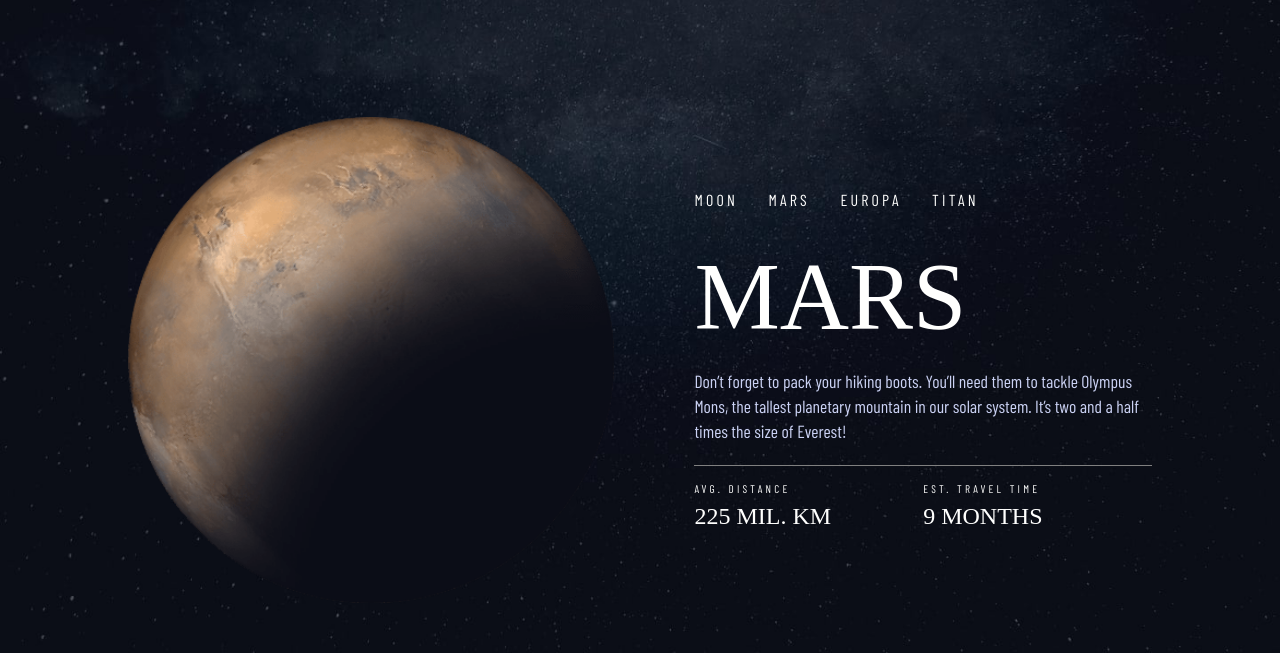
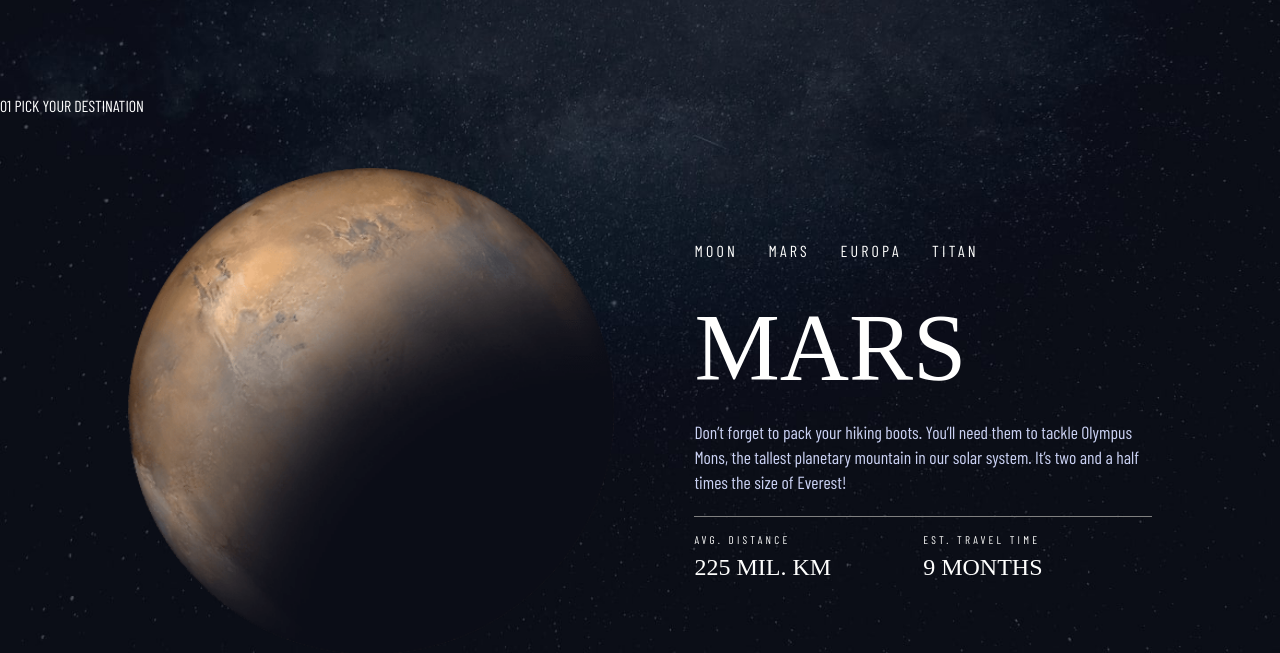
Before and after one commit to jakegodsall/space-tourism-website-frontend-practice, a Django app: page /destination/mars in a window 1280 px wide. Shown: the part 115-768 px from the top of the page. Run offline with Django 4.2, Linux system fonts and the light colour scheme; data comes from the database, SQL or seed files in the repository; some web fonts are replaced.

Commit message:
added pick your destination

```diff
--- a/destination/templates/destination/partials/destination.html
+++ b/destination/templates/destination/partials/destination.html
@@ -1,6 +1,7 @@
 {% load static %}
 {% comment %} {% static 'destination/images/image-mars.png' %} {% endcomment %}
 
+<p class="choose"><span>01</span> pick your destination</p>
 <div class="grid">
     <img class="planet" src="{% static 'destination/images/' %}{{ image }}" alt="{{ name }}" />
     <div class="main-content">
```
